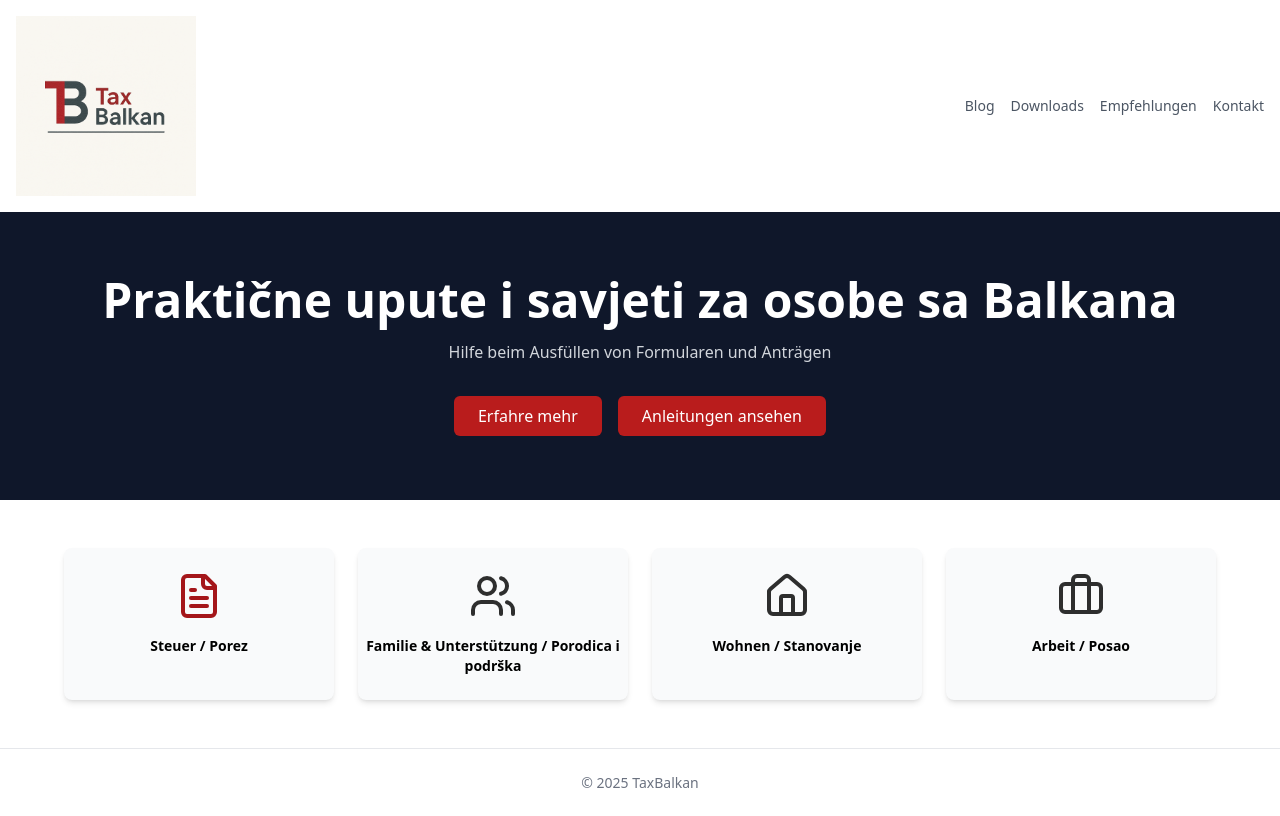
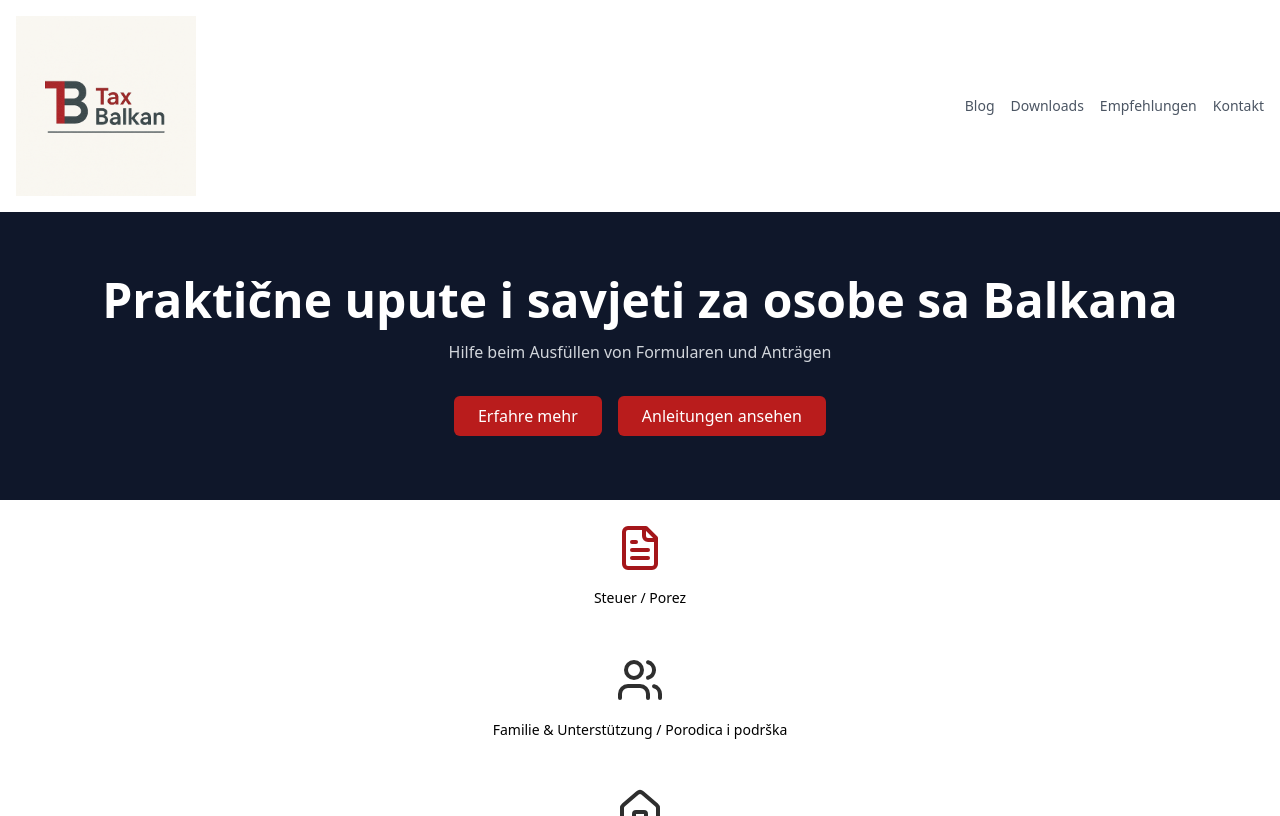
Before and after one commit to TaxBalkan/taxbalkan, a Next.js app: page / in a window 1280 px wide. Shown: the top 816 px of the page. Built offline with nearby package versions, Linux system fonts and the light colour scheme.

Commit message:
Update index.js

```diff
--- a/pages/index.js
+++ b/pages/index.js
@@ -1,3 +1,4 @@
+import SectionCards from "@/components/SectionCards";
 import Head from 'next/head';
 import Image from 'next/image';
 import { FileText, Users, Home as HomeIcon, Briefcase } from 'lucide-react';
@@ -43,23 +44,7 @@ export default function Home() {
         </div>
       </main>
 
-      <section className="bg-white py-12 px-4">
-        <div className="max-w-6xl mx-auto grid grid-cols-2 md:grid-cols-4 gap-6 text-center">
-          {[
-            [<FileText size={48} color="#a4161a" />, 'Steuer / Porez'],
-            [<Users size={48} color="#2e2e2e" />, 'Familie & Unterstützung / Porodica i podrška'],
-            [<HomeIcon size={48} color="#2e2e2e" />, 'Wohnen / Stanovanje'],
-            [<Briefcase size={48} color="#2e2e2e" />, 'Arbeit / Posao'],
-          ].map(([IconComponent, label]) => (
-            <div key={label} className="bg-gray-50 rounded-lg py-6 shadow-md">
-              <div className="mb-4 flex justify-center">
-                {IconComponent}
-              </div>
-              <p className="font-semibold text-sm">{label}</p>
-            </div>
-          ))}
-        </div>
-      </section>
+      <SectionCards />
 
       <footer className="bg-white border-t py-6 text-center text-sm text-gray-500">
         © {new Date().getFullYear()} TaxBalkan
```
